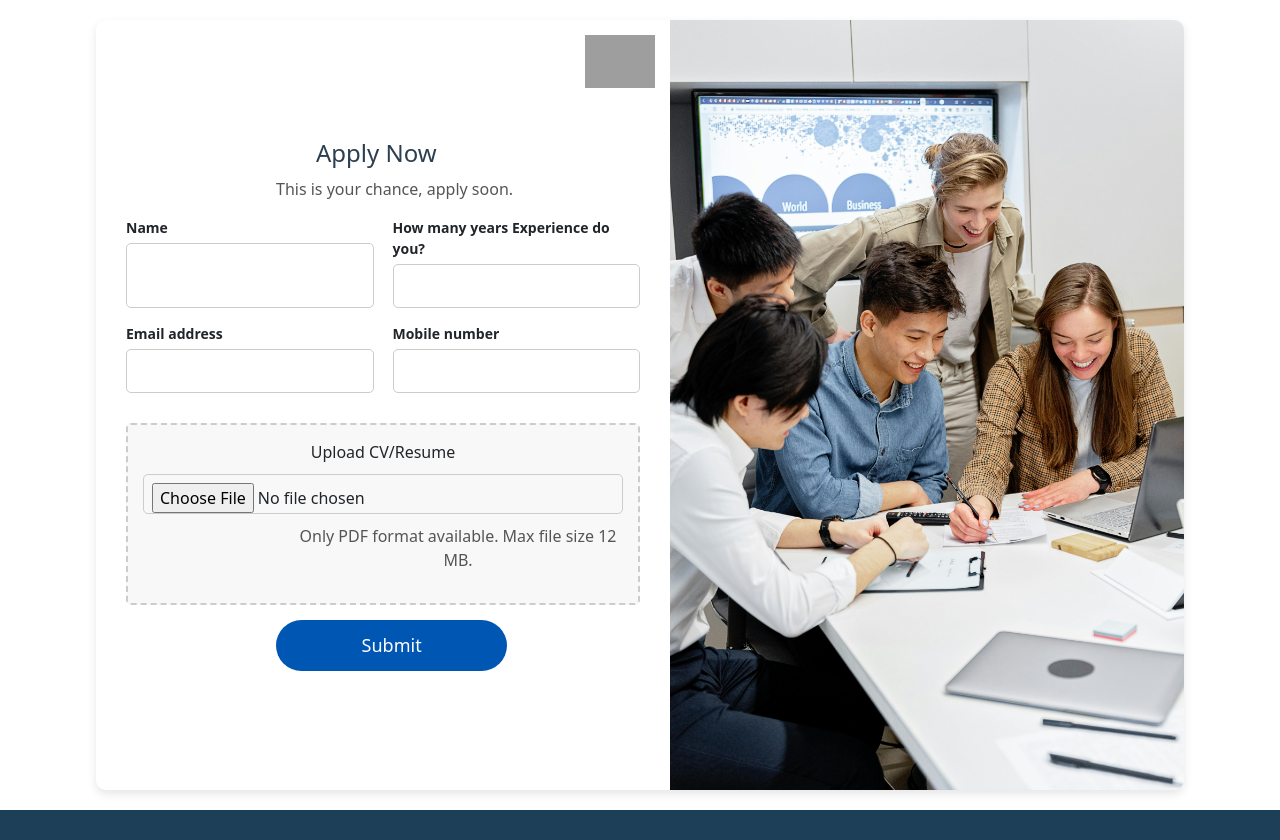
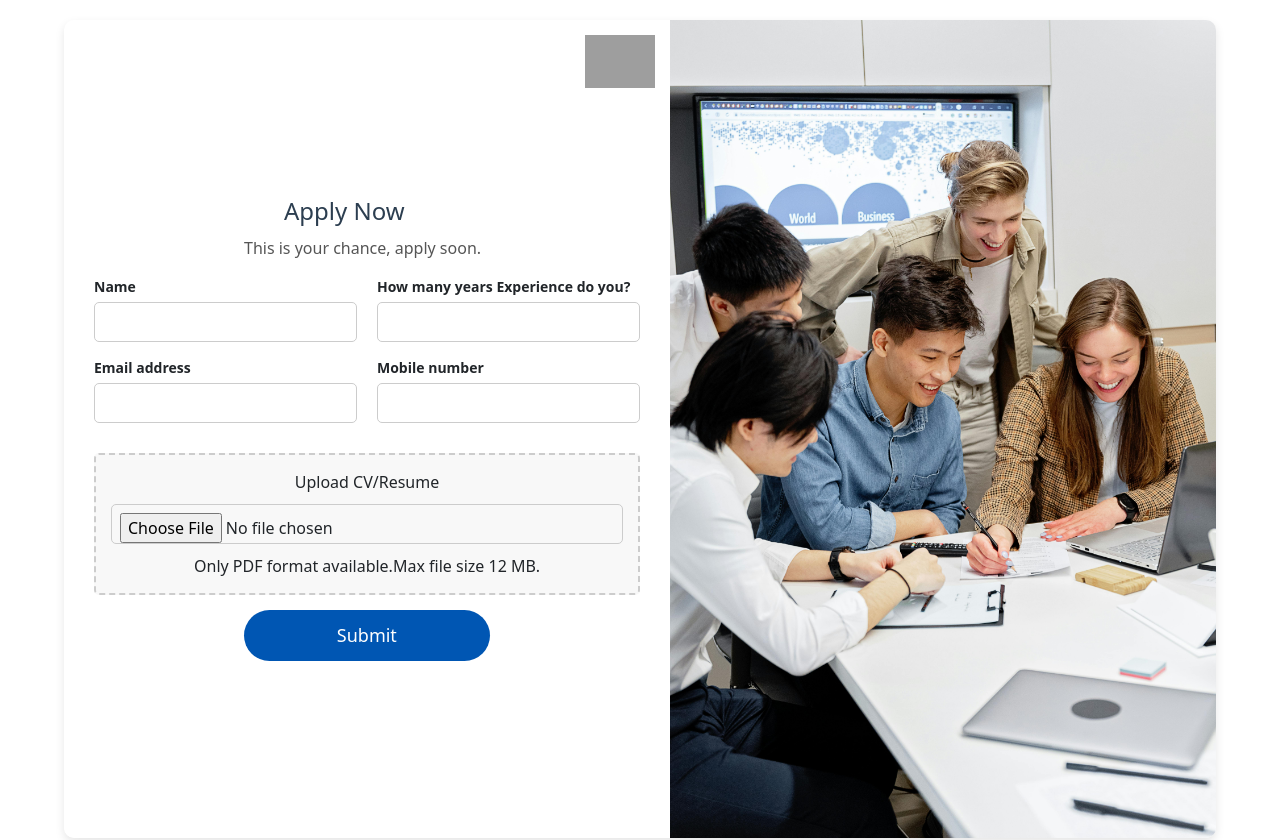
Before and after one commit to IT21237386/project3_apply, a React (Create React App) app in the folder frontend/: page /Apply in a window 1280 px wide. Shown: the top 840 px of the page. Built offline with nearby package versions, Linux system fonts and the light colour scheme; grey boxes are pictures that could not be loaded.

Commit message:
css classes are renamed

```diff
--- a/frontend/src/css/Applyus.css
+++ b/frontend/src/css/Applyus.css
@@ -1,12 +1,12 @@
-.apply-page {
+.karw-page {
   display: flex;
   flex-direction: column;
   align-items: center;
 }
 
-  .apply-container {
+.karw-container {
   display: flex;
-    width: 85%;
+  width: 90%;
   max-width: 1200px;
   margin: 20px auto;
   background: white;
@@ -16,79 +16,80 @@
 }
 
 /* Left Section - Form */
-  .apply-form-section {
+.karw-form-section {
   flex: 1;
   padding: 40px;
   display: flex;
   flex-direction: column;
   justify-content: center;
-
   position: relative;
   background: #fff;
   padding: 30px;
   border-radius: 10px;
-
 }
 
-  .apply-form-section h2 {
+.karw-form-section h2 {
   font-size: 24px;
   margin-bottom: 10px;
   color: #2c3e50;
   margin-left: 190px;
   margin-right: 10px;
   padding-right: 10px;
-
 }
 
-  .apply-form-section p {
+.karw-form-section p {
   font-size: 16px;
   color: #555;
   margin-left: 150px;
 }
 
-  /* .input-group {
+.karw-input-group {
   display: flex;
-    gap: 10px;
+  gap: 20px;
+  justify-content: space-between;
+}
+
+.karw-input-field {
+  display: flex;
+  flex-direction: column;
   margin-bottom: 15px;
-  } */
+  flex: 1;
+  font-size: 14px;
+}
 
-  .input-group input {
-    flex: 1;
-    padding: 10px;
+.karw-input-field label {
+  font-weight: bold;
+  margin-bottom: 5px;
+}
+
+input {
+  width: 100%;
+  height: 40px;
+  padding: 8px;
   border: 1px solid #ccc;
   border-radius: 5px;
   font-size: 16px;
+  box-sizing: border-box;
 }
 
-  .file-upload {
+.karw-file-upload {
   background: #f8f8f8;
   padding: 15px;
   text-align: center;
   border: 2px dashed #ccc;
   border-radius: 5px;
   margin: 15px 0;
+
 }
 
-  .file-upload input {
+.karw-file-upload input {
   display: block;
   margin: 10px auto;
 }
 
-  /* .submit-btn {
-    width: 100%;
-    padding: 12px;
-    background: #0056b3;
-    color: white;
-    border: none;
-    font-size: 18px;
-    cursor: pointer;
-    border-radius: 5px;
-  } */
-
-  .submit-btn {
+.karw-submit-btn {
   width: 45%;
   padding: 12px;
-    padding-left: 40;
   background: #0056b3;
   color: white;
   border: none;
@@ -96,19 +97,16 @@
   cursor: pointer;
   border-radius: 30px;
   margin-left: 150px;
-    transition: background 0.2s,
-    transform 0.1s;
+  transition: background 0.2s, transform 0.1s;
 }
 
-/* Change background color and scale button when clicked */
-.submit-btn:active {
+.karw-submit-btn:active {
   background: #004494;
   transform: scale(0.95);
 }
 
-
 /* Right Section - Image */
-  .apply-image-section {
+.karw-image-section {
   flex: 1;
   display: flex;
   align-items: center;
@@ -116,66 +114,29 @@
   background: #f1f1f1;
 }
 
-  .apply-image-section img {
+.karw-image-section img {
   width: 100%;
   height: auto;
 }
 
 /* Responsive Design */
 @media (max-width: 768px) {
-    .apply-container {
+  .karw-container {
     flex-direction: column;
   }
 
-    .apply-image-section {
+  .karw-image-section {
     order: -1; /* Move image above form */
   }
 }
 
-  .input-field {
-    display: flex;
-    flex-direction: column;
-    margin-bottom: 15px;
-    flex: 1;
-    font-size: 14px;
-  }
-
-  .input-field label {
-    font-weight: bold;
-    margin-bottom: 5px;
-  }
-
-  .input-group {
-    display: flex;
-    gap: 20px;
-    justify-content: space-between;
-
-  }
-
-  /* input {
-    width: 100%;
-    padding: 8px;
-    border: 1px solid #ccc;
-    border-radius: 5px;
-  }
-   */
-   input {
-    width: 100%; /* Ensures all inputs take full available space */
-    height: 40px; /* Set a uniform height */
-    padding: 8px;
-    border: 1px solid #ccc;
-    border-radius: 5px;
-    font-size: 16px;
-    box-sizing: border-box; /* Prevents inputs from overflowing due to padding */
-  }
-
-  .logo-container {
+.karw-logo-container {
   position: absolute;
   top: 15px;
   right: 15px;
 }
 
-  .company-logo {
+.karw-company-logo {
   width: 70px; /* Adjust as needed */
   height: auto;
 }
--- a/frontend/src/pages/Applyus.js
+++ b/frontend/src/pages/Applyus.js
@@ -22,7 +22,6 @@ function ApplyPage() {
     setFormData({ ...formData, resume: e.target.files[0] });
   };
 
-
   const handleSubmit = async (e) => {
     e.preventDefault();
 
@@ -35,7 +34,6 @@ function ApplyPage() {
 
     try {
       const response = await fetch("http://localhost:5000/apply-job", {
-        //http://localhost:5000/send-email to sending mail. use this API
         method: "POST",
         body: formDataToSend,
       });
@@ -52,26 +50,22 @@ function ApplyPage() {
   };
 
   return (
-    <div className="apply-page">
+    <div className="karw-page">
       {/* <Navbar /> */}
 
-
-
-      <div className="apply-container">
+      <div className="karw-container">
         {/* Left Side - Form */}
-
-        <div className="apply-form-section">
-         {/* Logo  */}
-        <div className="logo-container">
-    <img src={logo} alt="Company Logo" className="company-logo" />
+        <div className="karw-form-section">
+          {/* Logo */}
+          <div className="karw-logo-container">
+            <img src={logo} alt="Company Logo" className="karw-company-logo" />
           </div>
 
           <h2>Apply Now</h2>
           <p>This is your chance, apply soon.</p>
           <form onSubmit={handleSubmit}>
-
-          <div className="input-group">
-    <div className="input-field">
+            <div className="karw-input-group">
+              <div className="karw-input-field">
                 <label htmlFor="name">Name</label>
                 <input
                   type="text"
@@ -83,7 +77,7 @@ function ApplyPage() {
                 />
               </div>
 
-    <div className="input-field">
+              <div className="karw-input-field">
                 <label htmlFor="experience">How many years Experience do you?</label>
                 <input
                   type="number"
@@ -96,8 +90,8 @@ function ApplyPage() {
               </div>
             </div>
 
-  <div className="input-group">
-    <div className="input-field">
+            <div className="karw-input-group">
+              <div className="karw-input-field">
                 <label htmlFor="email">Email address</label>
                 <input
                   type="email"
@@ -108,7 +102,7 @@ function ApplyPage() {
                   required
                 />
               </div>
-    <div className="input-field">
+              <div className="karw-input-field">
                 <label htmlFor="mobile">Mobile number</label>
                 <input
                   type="tel"
@@ -122,18 +116,19 @@ function ApplyPage() {
             </div>
 
             {/* File Upload */}
-            <div className="file-upload">
+            <div className="karw-file-upload">
               <label>Upload CV/Resume</label>
               <input type="file" accept=".pdf" onChange={handleFileUpload} />
-              <p>Only PDF format available. Max file size 12 MB.</p>
+              <label>Only PDF format available.</label>
+                 <label>Max file size 12 MB.</label>
             </div>
 
-            <button type="submit" className="submit-btn">Submit</button>
+            <button type="submit" className="karw-submit-btn">Submit</button>
           </form>
         </div>
 
         {/* Right Side - Image */}
-        <div className="apply-image-section">
+        <div className="karw-image-section">
           <img src={sampleImage} alt="Teamwork" />
         </div>
       </div>
@@ -141,4 +136,5 @@ function ApplyPage() {
     </div>
   );
 }
+
 export default ApplyPage;
```
Lines whose indentation alone changed are shown as unchanged.
